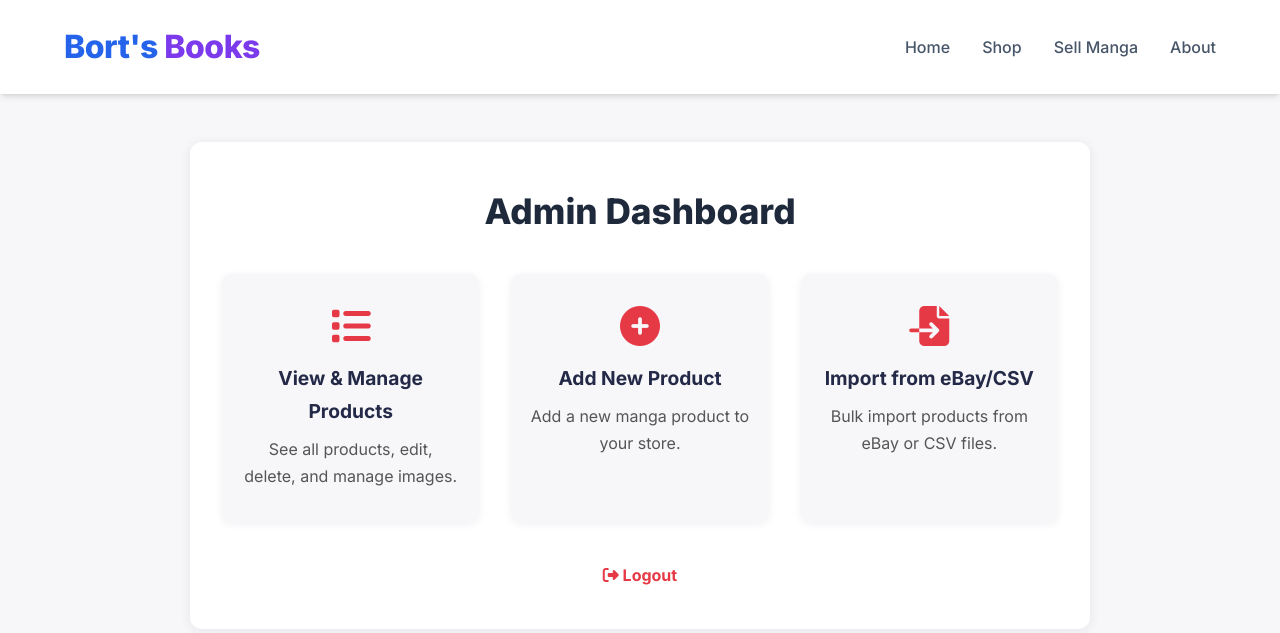
After one commit to Albierrto/borts-books, a PHP site: page /pages/admin-dashboard.php in a window 1280 px wide. The commit adds this page. Shown: the top 633 px of the page. Run offline with PHP 8.4, Linux system fonts and the light colour scheme; the visitor is signed in with stand-in values (Sample User, id 1).

Commit message:
Fixed admin portal and homepage

```diff
--- a/pages/add-product.php
+++ b/pages/add-product.php
@@ -98,6 +98,7 @@ $currentPage = "admin";
     </header>
 
     <div class="container">
+        <a href="admin-dashboard.php" style="display:inline-block;margin-bottom:1.5rem;color:#232946;font-weight:600;text-decoration:underline;"><i class="fas fa-arrow-left"></i> Back to Admin Dashboard</a>
         <div class="add-container">
             <h1>Add New Product</h1>
 
--- /dev/null
+++ b/pages/admin-dashboard.php
@@ -0,0 +1,119 @@
+<?php
+session_start();
+if (!isset($_SESSION['admin_logged_in']) || $_SESSION['admin_logged_in'] !== true) {
+    header('Location: admin-login.php');
+    exit;
+}
+$pageTitle = "Admin Dashboard";
+?>
+<!DOCTYPE html>
+<html lang="en">
+<head>
+    <meta charset="UTF-8">
+    <meta name="viewport" content="width=device-width, initial-scale=1.0">
+    <title><?php echo $pageTitle; ?> - Bort's Books</title>
+    <link rel="preconnect" href="https://fonts.googleapis.com">
+    <link rel="preconnect" href="https://fonts.gstatic.com" crossorigin>
+    <link href="https://fonts.googleapis.com/css2?family=Inter:wght@400;500;600;700;800&display=swap" rel="stylesheet">
+    <link rel="stylesheet" href="../assets/css/styles.css">
+    <link rel="stylesheet" href="https://cdnjs.cloudflare.com/ajax/libs/font-awesome/6.5.1/css/all.min.css">
+    <style>
+        body { background: #f7f7fa; }
+        .dashboard-container {
+            max-width: 900px;
+            margin: 3rem auto;
+            background: #fff;
+            border-radius: 12px;
+            box-shadow: 0 2px 12px rgba(35,41,70,0.08);
+            padding: 2.5rem 2rem;
+        }
+        .dashboard-title {
+            font-size: 2.2rem;
+            font-weight: 800;
+            margin-bottom: 2rem;
+            text-align: center;
+        }
+        .dashboard-grid {
+            display: grid;
+            grid-template-columns: repeat(auto-fit, minmax(220px, 1fr));
+            gap: 2rem;
+        }
+        .dashboard-card {
+            background: #f7f7fa;
+            border-radius: 10px;
+            box-shadow: 0 2px 8px rgba(35,41,70,0.07);
+            padding: 2rem 1.2rem;
+            text-align: center;
+            transition: transform 0.13s, box-shadow 0.13s;
+            cursor: pointer;
+            text-decoration: none;
+            color: #232946;
+        }
+        .dashboard-card:hover {
+            transform: translateY(-6px) scale(1.04);
+            box-shadow: 0 4px 16px rgba(35,41,70,0.13);
+            background: #eebbc3;
+            color: #232946;
+        }
+        .dashboard-card i {
+            font-size: 2.5rem;
+            margin-bottom: 1rem;
+            color: #e63946;
+        }
+        .dashboard-card h3 {
+            font-size: 1.2rem;
+            font-weight: 700;
+            margin-bottom: 0.5rem;
+        }
+        .dashboard-card p {
+            color: #555;
+            font-size: 1rem;
+        }
+        .logout-link {
+            display: block;
+            text-align: center;
+            margin-top: 2.5rem;
+            color: #e63946;
+            font-weight: 700;
+            text-decoration: none;
+        }
+        .logout-link:hover { text-decoration: underline; }
+    </style>
+</head>
+<body>
+    <header>
+        <div class="container header-container">
+            <a href="../index.php" class="logo">Bort's <span>Books</span></a>
+            <nav>
+                <ul>
+                    <li><a href="/index.php">Home</a></li>
+                    <li><a href="/pages/shop.php">Shop</a></li>
+                    <li><a href="/pages/sell.php">Sell Manga</a></li>
+                    <li><a href="/pages/about.php">About</a></li>
+                </ul>
+            </nav>
+        </div>
+    </header>
+    <div class="dashboard-container">
+        <div class="dashboard-title">Admin Dashboard</div>
+        <div class="dashboard-grid">
+            <a href="admin.php" class="dashboard-card">
+                <i class="fas fa-list"></i>
+                <h3>View & Manage Products</h3>
+                <p>See all products, edit, delete, and manage images.</p>
+            </a>
+            <a href="add-product.php" class="dashboard-card">
+                <i class="fas fa-plus-circle"></i>
+                <h3>Add New Product</h3>
+                <p>Add a new manga product to your store.</p>
+            </a>
+            <a href="ebay-import.php" class="dashboard-card">
+                <i class="fas fa-file-import"></i>
+                <h3>Import from eBay/CSV</h3>
+                <p>Bulk import products from eBay or CSV files.</p>
+            </a>
+        </div>
+        <a href="admin-login.php?logout=1" class="logout-link"><i class="fas fa-sign-out-alt"></i> Logout</a>
+    </div>
+</body>
+</html>
--- a/pages/admin.php
+++ b/pages/admin.php
@@ -143,6 +143,7 @@ $products = $stmt->fetchAll(PDO::FETCH_ASSOC);
     </header>
 
     <div class="admin-container">
+        <a href="admin-dashboard.php" style="display:inline-block;margin-bottom:1.5rem;color:#232946;font-weight:600;text-decoration:underline;"><i class="fas fa-arrow-left"></i> Back to Admin Dashboard</a>
         <div class="admin-header">
             <h1 class="admin-title">Admin Panel</h1>
             <div class="admin-actions">
--- a/pages/ebay-import.php
+++ b/pages/ebay-import.php
@@ -112,8 +112,8 @@ $currentPage = "import";
     </style>
 </head>
 <body>
-    <div class="container" style="margin-top:2rem;">
-        <a href="admin.php" style="display:inline-block;margin-bottom:1.5rem;color:#2a9d8f;font-weight:600;text-decoration:underline;">&larr; Back to Admin Portal</a>
+    <div class="container">
+        <a href="admin-dashboard.php" style="display:inline-block;margin-bottom:1.5rem;color:#232946;font-weight:600;text-decoration:underline;"><i class="fas fa-arrow-left"></i> Back to Admin Dashboard</a>
     </div>
     <header>
         <div class="container header-container">
--- a/pages/edit-product.php
+++ b/pages/edit-product.php
@@ -160,6 +160,7 @@ $images = $stmt->fetchAll(PDO::FETCH_ASSOC);
     </header>
 
     <div class="container">
+        <a href="admin-dashboard.php" style="display:inline-block;margin-bottom:1.5rem;color:#232946;font-weight:600;text-decoration:underline;"><i class="fas fa-arrow-left"></i> Back to Admin Dashboard</a>
         <div class="edit-container">
             <h1>Edit Product</h1>
 
```
Also changed, not shown: index.php (+11 -4 lines).
